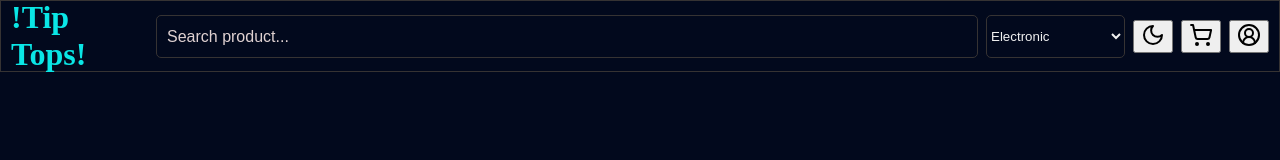
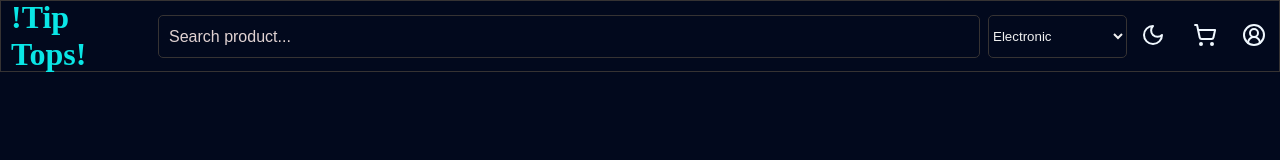
Before and after one commit to RamilMuseibov/clothing-store, a website built with Vite: page index.html in a window 1280 px wide. Built offline with nearby package versions, Linux system fonts and the light colour scheme.

Commit message:
добавил стилей

```diff
--- a/src/style.css
+++ b/src/style.css
@@ -61,5 +61,51 @@ header {
 
 .theme-basket-profile-container {
   display: flex;
-  gap: 0.5rem;
+  gap: 1rem;
 }
+
+.theme-store {
+  color: aliceblue;
+  background: transparent;
+  border: none;
+  cursor: pointer;
+  transition: background-color 0.3s ease;
+  border-radius: 5px;
+
+  &:hover {
+    border-radius: 5px;
+    background-color: rgb(10, 230, 230);
+    transition: background-color 0.3s ease;
+  }
+}
+
+.basket-btn {
+  color: aliceblue;
+  background: transparent;
+  border: none;
+  cursor: pointer;
+  transition: background-color 0.3s ease;
+  border-radius: 5px;
+
+  &:hover {
+    border-radius: 5px;
+    background-color: rgb(10, 230, 230);
+    transition: background-color 0.3s ease;
+  }
+}
+
+.profile-btn {
+  padding: 3px;
+  color: aliceblue;
+  background: transparent;
+  border: none;
+  cursor: pointer;
+  transition: background-color 0.3s ease;
+  border-radius: 5px;
+
+  &:hover {
+    border-radius: 5px;
+    background-color: rgb(10, 230, 230);
+    transition: background-color 0.3s ease;
+  }
+}
```
